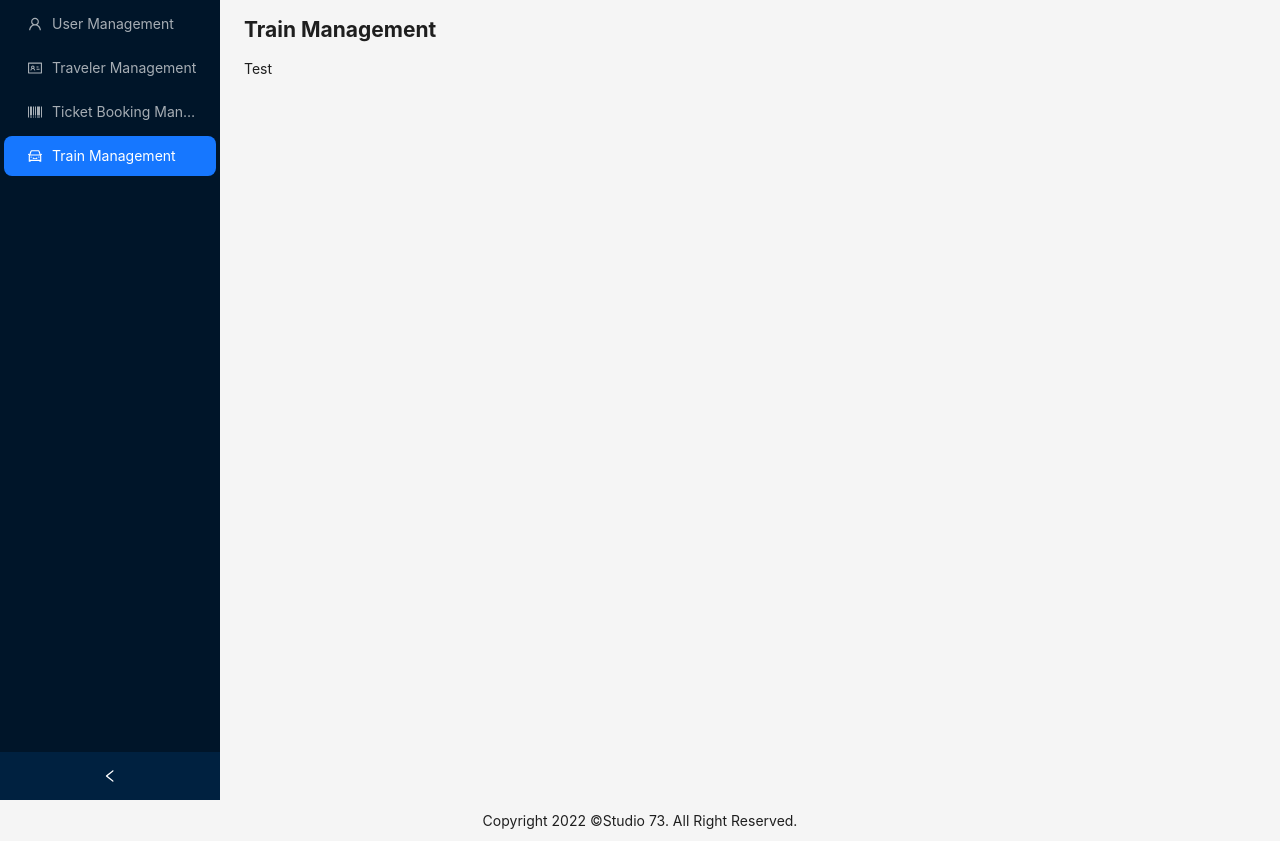
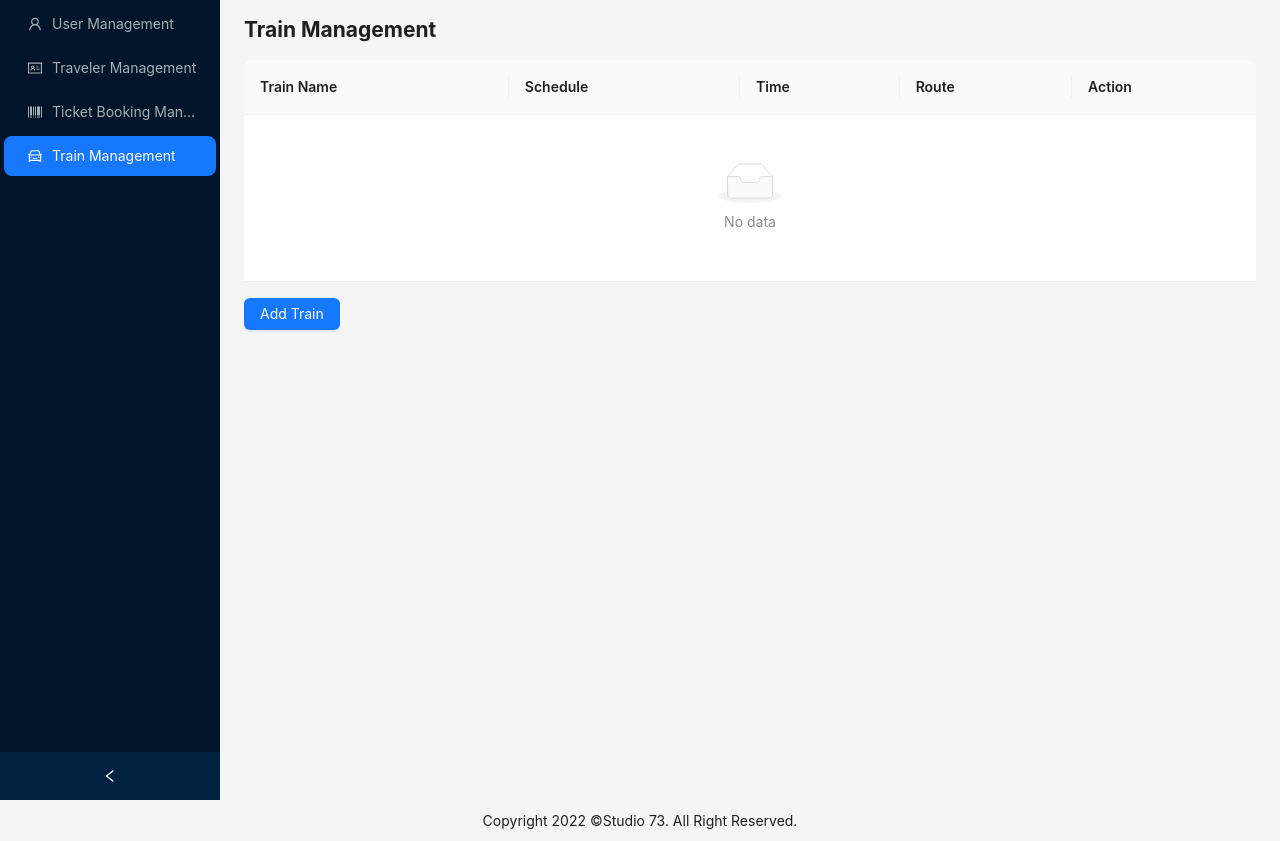
Before and after one commit to kelum99/EAD-Assignment, a React (Create React App) app in the folder ead-frontend/: page /train-management in a window 1280 px wide. Built offline with nearby package versions, Linux system fonts and the light colour scheme.

Commit message:
train management

```diff
--- a/ead-frontend/src/pages/TrainManagement.jsx
+++ b/ead-frontend/src/pages/TrainManagement.jsx
@@ -1,11 +1,142 @@
-import React from 'react';
+import React, { useState } from "react";
+import {
+  Space,
+  Table,
+  Tag,
+  TimePicker,
+  Button,
+  Modal,
+  Cascader,
+  DatePicker,
+  Form,
+  Input,
+  InputNumber,
+  Radio,
+  Select,
+  Switch,
+  TreeSelect,
+} from "antd";
+const { Column, ColumnGroup } = Table;
 import MainLayout from "../components/MainLayout";
 
+const onChange = (time, timeString) => {
+  console.log(time, timeString);
+};
+
 const TrainManagement = () => {
-    return (
-        <MainLayout title={"Train Management"}>
-            <div>Test</div>
-        </MainLayout>
-    )
-}
+  const [isModalOpen, setIsModalOpen] = useState(false);
+  const showModal = () => {
+    setIsModalOpen(true);
+  };
+  const handleOk = () => {
+    setIsModalOpen(false);
+  };
+  const handleCancel = () => {
+    setIsModalOpen(false);
+  };
+
+  const [componentSize, setComponentSize] = useState("default");
+  const onFormLayoutChange = ({ size }) => {
+    setComponentSize(size);
+  };
+
+  const columns = [
+    {
+      title: "Train Name",
+      dataIndex: "name",
+      key: "name",
+    },
+    {
+      title: "Schedule",
+      dataIndex: "schedule",
+      key: "schedule",
+    },
+    {
+      title: "Time",
+      dataIndex: "time",
+      key: "time",
+    },
+    {
+      title: "Route",
+      dataIndex: "route",
+      key: "route",
+    },
+    {
+      title: "Action",
+      dataIndex: "action",
+      key: "action",
+    },
+  ];
+
+  return (
+    <MainLayout title={"Train Management"}>
+      <div>
+        <Table columns={columns} />
+        <Button type="primary" onClick={showModal} style={{ marginTop: 16 }}>
+          Add Train
+        </Button>
+
+        {/* Train Create */}
+        <Modal
+          title="Create Train Schedule"
+          open={isModalOpen}
+          onOk={handleOk}
+          onCancel={handleCancel}
+        >
+          <Form
+            labelCol={{
+              span: 4,
+            }}
+            wrapperCol={{
+              span: 14,
+            }}
+            layout="horizontal"
+            initialValues={{
+              size: componentSize,
+            }}
+            onValuesChange={onFormLayoutChange}
+            size={componentSize}
+            style={{
+              maxWidth: 600,
+            }}
+          >
+            <Form.Item label="Input">
+              <Input />
+            </Form.Item>
+
+            <Form.Item label="Schedule">
+              <Select>
+                <Select.Option value="everyDay">EveryDay</Select.Option>
+                <Select.Option value="weekDay">WeekDay</Select.Option>
+                <Select.Option value="weekEnd">WeekEnd</Select.Option>
+                <Select.Option value="poyaDay">PoyaDay</Select.Option>
+              </Select>
+            </Form.Item>
+
+            <Form.Item label="Route">
+              <Select>
+                <Select.Option value="everyDay">Colombo to Galle</Select.Option>
+                <Select.Option value="weekDay">WeekDay</Select.Option>
+                <Select.Option value="weekEnd">WeekEnd</Select.Option>
+                <Select.Option value="poyaDay">PoyaDay</Select.Option>
+              </Select>
+            </Form.Item>
+
+            <Form.Item label="Time">
+              <Space wrap>
+                {/* <TimePicker use12Hours onChange={onChange} /> */}
+                {/* <TimePicker use12Hours format="h:mm:ss A" onChange={onChange} /> */}
+                <TimePicker use12Hours format="h:mm a" onChange={onChange} />
+              </Space>
+            </Form.Item>
+
+            <Form.Item label="Updated Date">
+              <DatePicker />
+            </Form.Item>
+          </Form>
+        </Modal>
+      </div>
+    </MainLayout>
+  );
+};
 export default TrainManagement;
```
Also changed, not shown: 1 other file (tests, documents, lock files or other folders).
